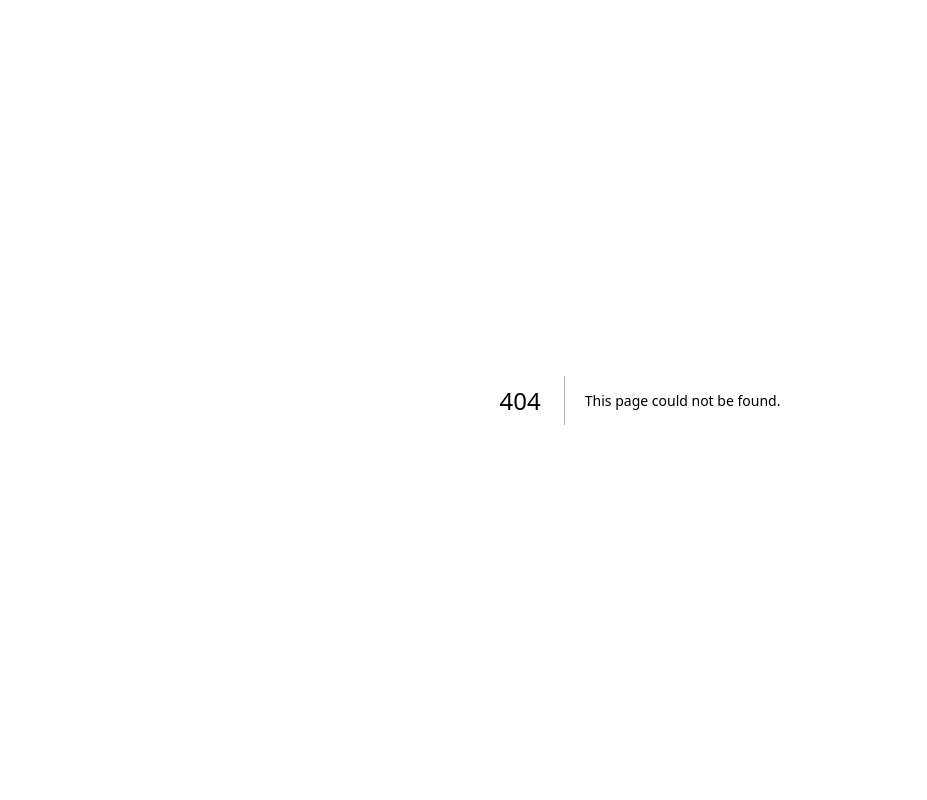
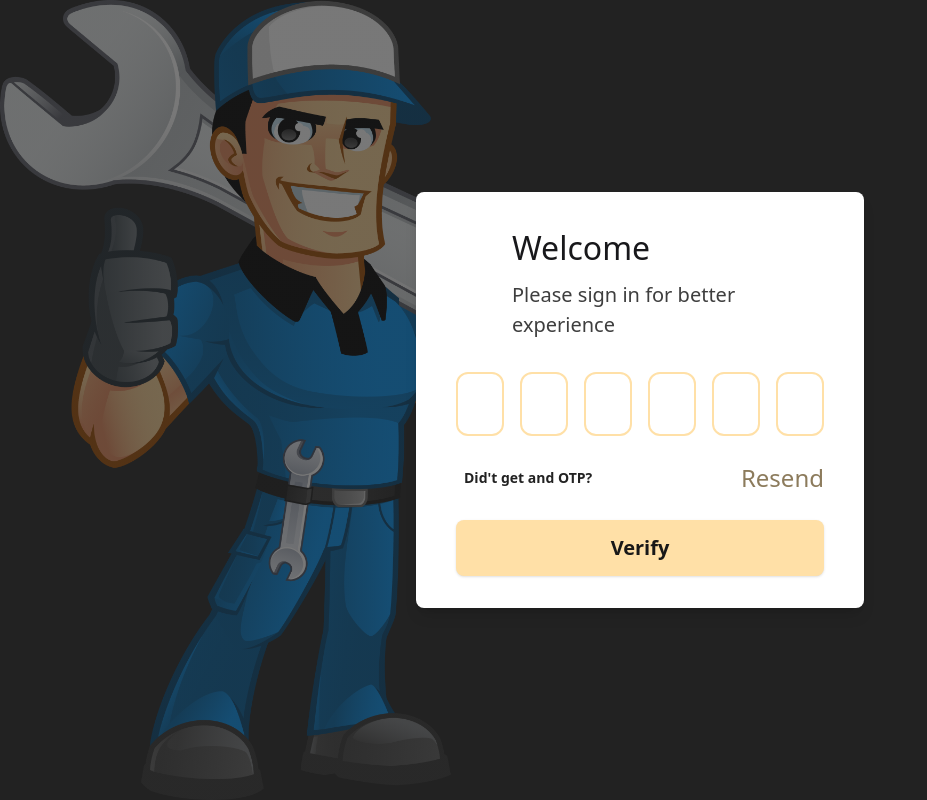
Before and after one commit to ayatbd/car-accessory-backup, a Next.js app: page /verifyotp in a window 1280 px wide. Before the commit this address had no page. Shown: the whole page, without its empty margins (0-927 px from the left). Built offline with nearby package versions, Linux system fonts and the light colour scheme.

Commit message:
added verify otp page

```diff
--- a/app/(withAuth)/adminlogin/page.tsx
+++ b/app/(withAuth)/adminlogin/page.tsx
@@ -9,7 +9,9 @@ const AdminLogin = () => {
         <div className="bg-white py-8 px-4 shadow-lg sm:rounded-lg sm:px-10">
           {/* Header */}
           <div className="text-start mb-8 ml-14">
-            <h2 className="text-[32px] font-medium text-[#0A0A0A]">Welcome</h2>
+            <h2 className="text-[32px] font-medium text-[primary-black]">
+              Welcome
+            </h2>
             <p className="mt-2 text-[20px] text-[#3E3E3E]">
               Please sign in for better experience
             </p>
--- a/app/(withAuth)/adminpassreset/page.tsx
+++ b/app/(withAuth)/adminpassreset/page.tsx
@@ -8,7 +8,9 @@ const AdminPasswordReset = () => {
         <div className="bg-white py-8 px-4 shadow-lg sm:rounded-lg sm:px-10">
           {/* Header */}
           <div className="text-start mb-8">
-            <h2 className="text-[32px] font-medium text-[#0A0A0A]">Email</h2>
+            <h2 className="text-[32px] font-medium text-primary-black">
+              Email
+            </h2>
             <p className="mt-2 text-[20px] text-[#3E3E3E]">
               Enter your email address to get a verification code for resetting
               your password.
@@ -38,7 +40,7 @@ const AdminPasswordReset = () => {
               type="submit"
               className="w-full flex justify-center py-2 px-4 sm:py-3 border border-transparent rounded-lg shadow-sm text-[20px]  font-bold text-[#181818] bg-[#FFE0A7] hover:bg-[#e9cc96]focus:outline-none focus:ring-2 focus:ring-offset-2 focus:ring-[#e9cc96]"
             >
-              <span>Sign In</span>
+              <span>Get OTP</span>
             </button>
           </form>
         </div>
--- /dev/null
+++ b/app/(withAuth)/verifyotp/page.tsx
@@ -0,0 +1,125 @@
+import Link from "next/link";
+import styles from "./../auth.module.css";
+const VerifyOTP = () => {
+  return (
+    <div
+      className={`min-h-screen bg-white flex flex-col justify-center py-12 sm:px-6 lg:px-8 ${styles.customStyle1}`}
+    >
+      <div className="sm:mx-auto sm:w-full sm:max-w-md">
+        <div className="bg-white py-8 px-4 shadow-lg sm:rounded-lg sm:px-10">
+          {/* Header */}
+          <div className="text-start mb-8 ml-14">
+            <h2 className="text-[32px] font-medium text-[primary-black]">
+              Welcome
+            </h2>
+            <p className="mt-2 text-[20px] text-[#3E3E3E]">
+              Please sign in for better experience
+            </p>
+          </div>
+
+          {/* Form */}
+          <form className="space-y-6">
+            {/* Email */}
+            {/* <div>
+              <label
+                className="block text-sm font-medium text-gray-700"
+                htmlFor="email"
+              >
+                Email
+              </label>
+              <input
+                type="email"
+                id="email"
+                className="mt-1 block w-full px-3 py-2 sm:px-4 sm:py-3 border border-[#FFE0A7] rounded-lg focus:ring-2 focus:ring-[#ddbe85] focus:border-[#ddbe85] focus:outline-none"
+                required
+              />
+            </div> */}
+            <div className="flex justify-center space-x-4 mb-6">
+              <input
+                type="text"
+                maxLength={1}
+                className="w-12 h-16 text-center text-2xl border-2 border-[#FFE0A7] rounded-xl
+              focus:outline-none focus:ring-2 focus:ring-[#FFE0A7]
+              dark:bg-gray-600 dark:text-white dark:border-blue-400
+              transition-transform duration-300 hover:scale-110"
+              />
+
+              <input
+                type="text"
+                maxLength={1}
+                className="w-12 h-16 text-center text-2xl border-2 border-[#FFE0A7] rounded-xl
+              focus:outline-none focus:ring-2 focus:ring-[#FFE0A7]
+              dark:bg-gray-600 dark:text-white dark:border-blue-400
+              transition-transform duration-300 hover:scale-110"
+              />
+
+              <input
+                type="text"
+                maxLength={1}
+                className="w-12 h-16 text-center text-2xl border-2 border-[#FFE0A7] rounded-xl
+              focus:outline-none focus:ring-2 focus:ring-[#FFE0A7]
+              dark:bg-gray-600 dark:text-white dark:border-blue-400
+              transition-transform duration-300 hover:scale-110"
+              />
+
+              <input
+                type="text"
+                maxLength={1}
+                className="w-12 h-16 text-center text-2xl border-2 border-[#FFE0A7] rounded-xl
+              focus:outline-none focus:ring-2 focus:ring-[#FFE0A7]
+              dark:bg-gray-600 dark:text-white dark:border-blue-400
+              transition-transform duration-300 hover:scale-110"
+              />
+
+              <input
+                type="text"
+                maxLength={1}
+                className="w-12 h-16 text-center text-2xl border-2 border-[#FFE0A7] rounded-xl
+              focus:outline-none focus:ring-2 focus:ring-[#FFE0A7]
+              dark:bg-gray-600 dark:text-white dark:border-blue-400
+              transition-transform duration-300 hover:scale-110"
+              />
+
+              <input
+                type="text"
+                maxLength={1}
+                className="w-12 h-16 text-center text-2xl border-2 border-[#FFE0A7] rounded-xl
+              focus:outline-none focus:ring-2 focus:ring-[#FFE0A7]
+              dark:bg-gray-600 dark:text-white dark:border-blue-400
+              transition-transform duration-300 hover:scale-110"
+              />
+            </div>
+            {/* Remember + Forgot */}
+            <div className="flex flex-col sm:flex-row sm:items-center sm:justify-between space-y-2 sm:space-y-0">
+              <div className="flex items-center">
+                <label
+                  htmlFor="remember"
+                  className="ml-2 block text-sm font-bold text-[#222222]"
+                >
+                  Did&apos;t get and OTP?
+                </label>
+              </div>
+
+              <Link
+                href="/adminpassreset"
+                className="text-[24px] text-[#8C7B5C] hover:text-[#776a52]"
+              >
+                Resend
+              </Link>
+            </div>
+
+            {/* Submit Button */}
+            <button
+              type="submit"
+              className="w-full flex justify-center py-2 px-4 sm:py-3 border border-transparent rounded-lg shadow-sm text-[20px]  font-bold text-[#181818] bg-[#FFE0A7] hover:bg-[#e9cc96]focus:outline-none focus:ring-2 focus:ring-offset-2 focus:ring-[#e9cc96]"
+            >
+              Verify
+            </button>
+          </form>
+        </div>
+      </div>
+    </div>
+  );
+};
+
+export default VerifyOTP;
--- a/app/(withDashboard)/dashboard/aboutus/page.tsx
+++ b/app/(withDashboard)/dashboard/aboutus/page.tsx
@@ -6,7 +6,7 @@ const AboutUs = () => {
     <div className="bg-[#fff5e4] min-h-screen  pt-[72px] pl-[134px]">
       <div className="max-w-[1040px] space-y-[98px]">
         <div className="bg-[#FFE6B9] py-20 px-10 space-y-[60px]">
-          <h1 className="text-[24px] text-[#222222] pb-3 border-b border-[#0A0A0A]">
+          <h1 className="text-[24px] text-[#222222] pb-3 border-b border-[primary-black]">
             About US
           </h1>
           <div className="space-y-11">
--- a/app/(withDashboard)/dashboard/customers/page.tsx
+++ b/app/(withDashboard)/dashboard/customers/page.tsx
@@ -12,7 +12,7 @@ export default function CustomerPage() {
       {/* Statistic Cards */}
       <div className="flex items-center gap-7 mb-8 w-1/2">
         {/* Vendors */}
-        <div className="card bg-[#0A0A0A] shadow-xl flex-1">
+        <div className="card bg-[primary-black] shadow-xl flex-1">
           <div className="card-body py-6 px-4 flex flex-row justify-between items-center">
             <div>
               <p className="text-[16px]">Vendors</p>
@@ -27,7 +27,7 @@ export default function CustomerPage() {
         </div>
 
         {/* Customers */}
-        <div className="card bg-[#0A0A0A] shadow-xl flex-1">
+        <div className="card bg-[primary-black] shadow-xl flex-1">
           <div className="card-body py-6 px-4 flex flex-row justify-between items-center">
             <div>
               <p className="text-[16px]">Customers</p>
--- a/app/(withDashboard)/dashboard/layout.tsx
+++ b/app/(withDashboard)/dashboard/layout.tsx
@@ -27,7 +27,10 @@ export default function DashboardLayout({
                 <ProfileNotification />
                 <div className="w-9 h-9 rounded-lg bg-[#ffff] flex items-center justify-center">
                   <Link href="dashboard/profile">
-                    <UserRound color="#0A0A0A" className=" cursor-pointer" />
+                    <UserRound
+                      color="primary-black"
+                      className=" cursor-pointer"
+                    />
                   </Link>
                 </div>
               </div>
--- a/app/(withDashboard)/dashboard/page.tsx
+++ b/app/(withDashboard)/dashboard/page.tsx
@@ -61,7 +61,7 @@ export default function Dashboard() {
             ].map((c, idx) => (
               <div
                 key={idx}
-                className="bg-[#0A0A0A] py-[21px] px-[41px] rounded border "
+                className="bg-[primary-black] py-[21px] px-[41px] rounded border "
               >
                 <div className="flex items-center justify-between">
                   <div>
@@ -77,7 +77,7 @@ export default function Dashboard() {
           </div>
 
           {/* Charts row */}
-          <div className="col-span-12 lg:col-span-6 rounded border p-4 bg-[#0A0A0A]">
+          <div className="col-span-12 lg:col-span-6 rounded border p-4 bg-[primary-black]">
             <div className="text-sm text-gray-300 mb-2">Income Statistics</div>
             <div style={{ height: 240 }}>
               <ResponsiveContainer width="100%" height="100%">
@@ -105,7 +105,7 @@ export default function Dashboard() {
             </div>
           </div>
 
-          <div className="col-span-12 lg:col-span-6 rounded border p-4 bg-[#0A0A0A]">
+          <div className="col-span-12 lg:col-span-6 rounded border p-4 bg-[primary-black]">
             <div className="text-sm text-gray-300 mb-2">
               Number of Subscription Users
             </div>
@@ -123,7 +123,7 @@ export default function Dashboard() {
           </div>
 
           {/* Lower tables */}
-          <div className="col-span-12 text-white lg:col-span-6 rounded border-sm bg-[#0A0A0A] p-3">
+          <div className="col-span-12 text-white lg:col-span-6 rounded border-sm bg-[primary-black] p-3">
             <div className="text-[20px] text-gray-300 mb-2">
               Vendor Accounts
             </div>
@@ -156,7 +156,7 @@ export default function Dashboard() {
             </div>
           </div>
 
-          <div className="col-span-12 text-white lg:col-span-6 rounded border bg-[#0A0A0A] p-3">
+          <div className="col-span-12 text-white lg:col-span-6 rounded border bg-[primary-black] p-3">
             <div className="text-[20px] text-gray-300 mb-2">User Activity</div>
             <div className="overflow-auto max-h-56">
               <table className="w-full text-sm text-left">
--- a/app/(withDashboard)/dashboard/privacypolicy/page.tsx
+++ b/app/(withDashboard)/dashboard/privacypolicy/page.tsx
@@ -6,7 +6,7 @@ const ChangePassword = () => {
     <div className="bg-[#fff5e4] min-h-screen  pt-[72px] pl-[134px]">
       <div className="max-w-[1040px] space-y-[98px]">
         <div className="bg-[#FFE6B9] py-20 px-10 space-y-[60px]">
-          <h1 className="text-[24px] text-[#222222] pb-3 border-b border-[#0A0A0A]">
+          <h1 className="text-[24px] text-[#222222] pb-3 border-b border-[primary-black]">
             Privacy Policy
           </h1>
           <div className="space-y-11">
--- a/app/(withDashboard)/dashboard/support/page.tsx
+++ b/app/(withDashboard)/dashboard/support/page.tsx
@@ -6,7 +6,7 @@ const ChangePassword = () => {
     <div className="bg-[#fff5e4] min-h-screen  pt-[72px] pl-[134px]">
       <div className="max-w-[1040px] space-y-[98px]">
         <div className="bg-[#FFE6B9] py-20 px-10 space-y-[60px]">
-          <h1 className="text-[24px] text-[#222222] pb-3 border-b border-[#0A0A0A]">
+          <h1 className="text-[24px] text-[#222222] pb-3 border-b border-[primary-black]">
             Support
           </h1>
           <div className="space-y-11">
--- a/app/(withDashboard)/dashboard/termofservices/page.tsx
+++ b/app/(withDashboard)/dashboard/termofservices/page.tsx
@@ -6,7 +6,7 @@ const TermsOfServices = () => {
     <div className="bg-[#fff5e4] min-h-screen  pt-[72px] pl-[134px]">
       <div className="max-w-[1040px] space-y-[98px]">
         <div className="bg-[#FFE6B9] py-20 px-10 space-y-[60px]">
-          <h1 className="text-[24px] text-[#222222] pb-3 border-b border-[#0A0A0A]">
+          <h1 className="text-[24px] text-[#222222] pb-3 border-b border-[primary-black]">
             Terms of Services
           </h1>
           <div className="space-y-11">
--- a/app/(withDashboard)/dashboard/vendors/page.tsx
+++ b/app/(withDashboard)/dashboard/vendors/page.tsx
@@ -13,7 +13,7 @@ const UserManagementContent: React.FC = () => {
       {/* Statistic Cards */}
       <div className="flex items-center gap-7 mb-8 w-1/2">
         {/* Vendors */}
-        <div className="card bg-[#0A0A0A] w-64 shadow-xl flex-1">
+        <div className="card bg-[primary-black] w-64 shadow-xl flex-1">
           <div className="card-body py-6 px-4 flex flex-row justify-between items-center">
             <div>
               <p className="text-[16px]">Vendors</p>
@@ -28,7 +28,7 @@ const UserManagementContent: React.FC = () => {
         </div>
 
         {/* Customers */}
-        <div className="card bg-[#0A0A0A] w-64 shadow-xl flex-1">
+        <div className="card bg-[primary-black] w-64 shadow-xl flex-1">
           <div className="card-body py-6 px-4 flex flex-row justify-between items-center">
             <div>
               <p className="text-[16px]">Customers</p>
--- a/app/globals.css
+++ b/app/globals.css
@@ -1,5 +1,9 @@
 @import "tailwindcss";
 @plugin "daisyui";
+
+@theme {
+    --color-primary-black: #0A0A0A;
+}
 
 .custom-swal-popup {
     padding: 160px 200px !important;
```
